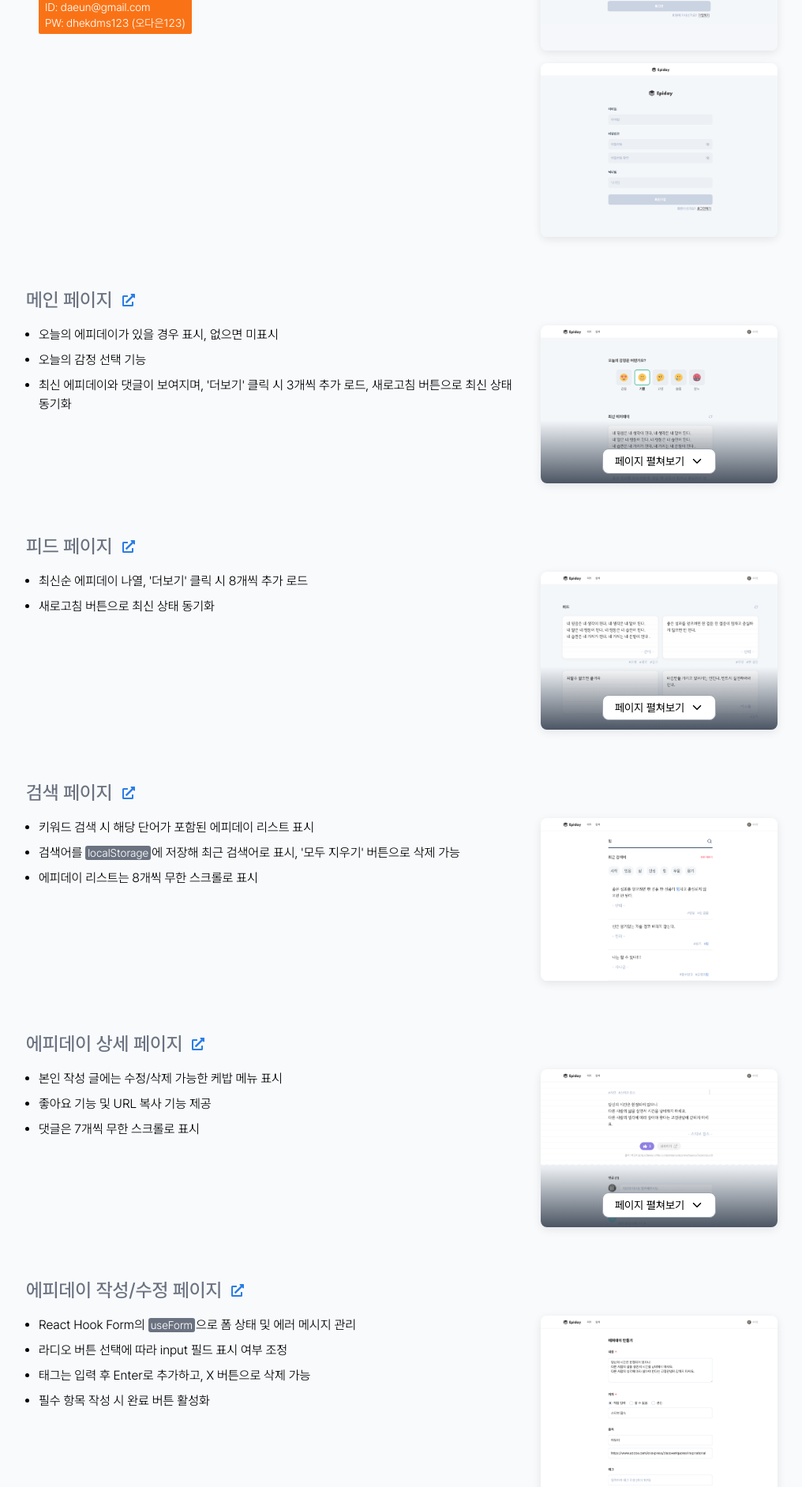
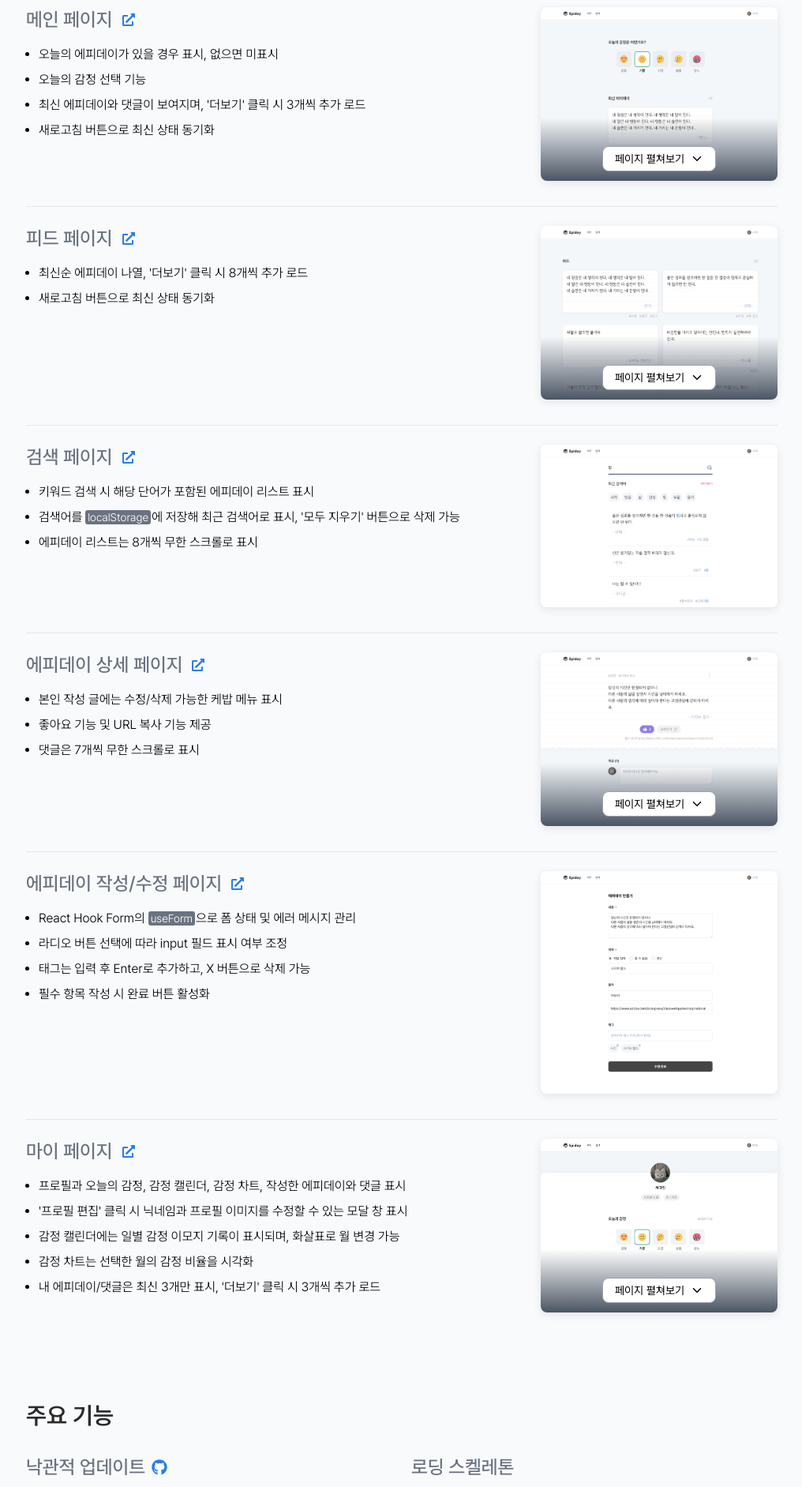
Before and after one commit to O-daeun/portfolio, a Next.js app: page /epiday in a window 1280 px wide. Shown: the part 3439-5322 px from the top of the page at 79% size, without its empty margins (131-1147 px from the left). Built offline with nearby package versions, Linux system fonts and the light colour scheme.

Commit message:
feat: epiday 페이지 주요기능 섹션 추가

```diff
--- a/app/epiday/page.tsx
+++ b/app/epiday/page.tsx
@@ -1,4 +1,5 @@
 import InnerLayout from '@/components/inner-layout';
+import FunctionSection from '@/components/pages/epiday-page/function-section';
 import MethodSection from '@/components/pages/epiday-page/method-section';
 import OverviewSection from '@/components/pages/epiday-page/overview-section';
 import PagesSection from '@/components/pages/epiday-page/pages-section';
@@ -17,15 +18,16 @@ export default function EpidayPage() {
           className="mx-auto mb-[70px] mt-6 w-[200px] sm:mt-16 sm:w-[250px]"
         />
       </InnerLayout>
-      <div className="shadow-big rounded-3xl bg-white py-20">
+      <div className="rounded-3xl bg-white py-20 shadow-big">
         <InnerLayout className="flex flex-col gap-10 sm:gap-20">
           <OverviewSection />
           <MethodSection />
           <TechStackSection />
         </InnerLayout>
       </div>
-      <InnerLayout className="pt-20">
+      <InnerLayout className="flex flex-col gap-14 pt-20 sm:gap-20">
         <PagesSection />
+        <FunctionSection />
       </InnerLayout>
     </div>
   );
--- a/components/code-box.tsx
+++ b/components/code-box.tsx
@@ -3,15 +3,16 @@ import { atomDark } from 'react-syntax-highlighter/dist/esm/styles/prism';
 
 interface Props {
   children: React.ReactNode;
+  className?: string;
 }
 
-export default function CodeBox({ children }: Props) {
+export default function CodeBox({ children, className }: Props) {
   return (
     <SyntaxHighlighter
       language="javascript"
       style={atomDark}
-      lineProps={{ style: { wordBreak: 'break-all', whiteSpace: 'pre-wrap' } }}
       wrapLines={true}
+      className={`!rounded-lg text-xs ${className}`}
     >
       {children}
     </SyntaxHighlighter>
--- /dev/null
+++ b/components/code-word.tsx
@@ -0,0 +1,11 @@
+interface Props {
+  children: string;
+}
+
+export default function CodeWord({ children }: Props) {
+  return (
+    <span className="mr-[1px] rounded-[3px] bg-gray-500 px-[3px] py-[1px] text-sm text-white">
+      {children}
+    </span>
+  );
+}
--- /dev/null
+++ b/components/pages/epiday-page/function-section.tsx
@@ -0,0 +1,89 @@
+import BlankLink from '@/components/blank-link';
+import CodeBox from '@/components/code-box';
+import CodeWord from '@/components/code-word';
+import Image from 'next/image';
+import { FaGithub } from 'react-icons/fa';
+import Section from './section';
+import SubTitle from './sub-title';
+
+const mutateCode = `const likeMutation = useMutation({
+  mutationFn: () => {
+    return isLiked ? deleteLike(session, id) : postLike(session, id);
+  },
+  onMutate: async () => {
+    await queryClient.cancelQueries({ queryKey: queryKeys.epiday.epidayDetails(id) });
+    const prevEpidayDetails = queryClient.getQueryData(queryKeys.epiday.epidayDetails(id));
+    queryClient.setQueryData(queryKeys.epiday.epidayDetails(id), (oldData: GetEpidayData) => ({
+      ...oldData,
+      likeCount: oldData.isLiked ? oldData.likeCount - 1 : oldData.likeCount + 1,
+      isLiked: !oldData.isLiked,
+    }));
+    return { prevEpidayDetails };
+  },
+  onError: (error, _, context) => {
+    showToast({ message: error.message, type: 'error' });
+    queryClient.setQueryData(queryKeys.epiday.epidayDetails(id), context.prevEpidayDetails);
+  },
+  onSettled: () => {
+    queryClient.invalidateQueries({ queryKey: queryKeys.epiday.epidayDetails(id) });
+  },
+});`;
+
+function Article({ children }: { children: React.ReactNode }) {
+  return (
+    <article className="flex max-h-fit flex-col gap-4 transition-all duration-1000">
+      {children}
+    </article>
+  );
+}
+
+function Ul({ children }: { children: React.ReactNode }) {
+  return <ul className="flex flex-col gap-2">{children}</ul>;
+}
+
+function Li({ children }: { children: React.ReactNode }) {
+  return <li className="ml-4 list-disc font-light">{children}</li>;
+}
+
+function FunctionImage({ name }: { name: string }) {
+  return (
+    <Image
+      src={`/epiday/${name}.png`}
+      width={800}
+      height={1500}
+      alt={name}
+      className="w-full shrink-0 rounded-lg shadow-custom"
+    />
+  );
+}
+
+export default function FunctionSection() {
+  return (
+    <Section title="주요 기능">
+      <div className="mt-6 grid grid-cols-1 gap-6 sm:grid-cols-2">
+        <Article>
+          <SubTitle className="flex items-center gap-2">
+            낙관적 업데이트
+            <BlankLink href="https://github.com/O-daeun/epiday">
+              <FaGithub className="size-5" />
+            </BlankLink>
+          </SubTitle>
+          <Ul>
+            <Li>
+              &apos;좋아요&apos; 클릭 및 댓글 삭제 시, React Query의 <CodeWord>onMutate</CodeWord>를
+              활용하여 낙관적 업데이트를 구현하여 사용자 경험 개선
+            </Li>
+            <CodeBox className="h-[250px]">{mutateCode}</CodeBox>
+          </Ul>
+        </Article>
+        <Article>
+          <SubTitle>로딩 스켈레톤</SubTitle>
+          <Ul>
+            <Li>API 데이터를 불러오는 동안 로딩 스켈레톤을 표시하여 화면 깨짐 방지</Li>
+          </Ul>
+          <FunctionImage name="skeleton2" />
+        </Article>
+      </div>
+    </Section>
+  );
+}
--- a/components/pages/epiday-page/pages-section.tsx
+++ b/components/pages/epiday-page/pages-section.tsx
@@ -2,6 +2,7 @@
 
 import BlankLink from '@/components/blank-link';
 import CodeBox from '@/components/code-box';
+import CodeWord from '@/components/code-word';
 import Image from 'next/image';
 import { useState } from 'react';
 import { FaExternalLinkAlt } from 'react-icons/fa';
@@ -16,14 +17,6 @@ const landingCode = `export default async function EpidaysSection() {
   // ...
 }`;
 
-function Article({ children }: { children: React.ReactNode }) {
-  return (
-    <article className="flex max-h-fit flex-col gap-4 transition-all duration-1000">
-      {children}
-    </article>
-  );
-}
-
 function PageTitle({ children, link }: { children: React.ReactNode; link: string }) {
   return (
     <SubTitle className="flex items-center gap-3">
@@ -36,32 +29,32 @@ function PageTitle({ children, link }: { children: React.ReactNode; link: string
 }
 
 function ContentsBox({ children }: { children: React.ReactNode }) {
-  return <div className="flex flex-col gap-6 sm:flex-row sm:justify-between">{children}</div>;
+  return (
+    <section className="flex flex-col gap-6 border-b border-gray-200 pb-8 pt-6 last-of-type:border-none sm:flex-row sm:justify-between">
+      {children}
+    </section>
+  );
+}
+
+function TextBox({ children }: { children: React.ReactNode }) {
+  return <div className="flex flex-col gap-4">{children}</div>;
 }
 
 function Ul({ children }: { children: React.ReactNode }) {
-  return <ul className="flex flex-col gap-2">{children}</ul>;
+  return <ul className="flex min-w-0 flex-col gap-2">{children}</ul>;
 }
 
 function Li({ children }: { children: React.ReactNode }) {
   return <li className="ml-4 list-disc font-light">{children}</li>;
 }
 
-function CodeWord({ children }: { children: string }) {
-  return (
-    <span className="mr-[1px] rounded-[3px] bg-gray-500 px-[3px] py-[1px] text-sm text-white">
-      {children}
-    </span>
-  );
-}
-
-function PageImageBox({ children, height }: { children: React.ReactNode; height: string }) {
+function PageImageBox({ children }: { children: React.ReactNode }) {
   const [isOpen, setIsOpen] = useState(false);
 
   return (
     <div className="relative flex shrink-0 flex-col">
       <div
-        className={`relative overflow-hidden rounded-lg shadow-custom transition-[max-height] duration-1000 ${isOpen ? 'max-h-full' : `max-h-[250px] ss:max-h-[300px] ${height}`}`}
+        className={`relative overflow-hidden rounded-lg shadow-custom transition-[max-height] duration-1000 ${isOpen ? 'max-h-full' : 'max-h-[250px] ss:max-h-[300px] sm:max-h-[220px]'}`}
       >
         {children}
         {!isOpen && (
@@ -95,26 +88,24 @@ function PageImage({ name }: { name: string }) {
 export default function PagesSection() {
   return (
     <Section title="페이지 소개">
-      <div className="mt-8 flex flex-col gap-16">
-        <Article>
+      <div className="flex flex-col">
+        <ContentsBox>
+          <TextBox>
             <PageTitle link="/">랜딩 페이지</PageTitle>
-          <ContentsBox>
             <Ul>
               <Li>SEO 최적화를 위해 서버 사이드 렌더링(SSR) 구현</Li>
-              <Li>
-                최신 에피데이 데이터를 서버에서 미리 API로 불러옴
+              <Li>최신 에피데이 데이터를 서버에서 미리 API로 불러옴</Li>
               <CodeBox>{landingCode}</CodeBox>
-              </Li>
               <Li>상단 프로필 버튼과 &apos;시작하기&apos; 버튼 클릭 시 로그인 페이지로 이동</Li>
             </Ul>
-            <PageImageBox height="sm:max-h-[280px]">
+          </TextBox>
+          <PageImageBox>
             <PageImage name="landing" />
           </PageImageBox>
         </ContentsBox>
-        </Article>
-        <Article>
+        <ContentsBox>
+          <TextBox>
             <PageTitle link="/login">로그인/회원가입 페이지</PageTitle>
-          <ContentsBox>
             <Ul>
               <Li>
                 React Hook Form의 <CodeWord>useForm</CodeWord>으로 폼 상태 및 에러 메시지 관리
@@ -131,43 +122,38 @@ export default function PagesSection() {
                 </div>
               </Li>
             </Ul>
-            <div className="flex shrink-0 flex-col gap-4">
+          </TextBox>
           <PageImage name="login" />
-              <PageImage name="signup" />
-            </div>
         </ContentsBox>
-        </Article>
-        <Article>
+        <ContentsBox>
+          <TextBox>
             <PageTitle link="/">메인 페이지</PageTitle>
-          <ContentsBox>
             <Ul>
               <Li>오늘의 에피데이가 있을 경우 표시, 없으면 미표시</Li>
               <Li>오늘의 감정 선택 기능</Li>
-              <Li>
-                최신 에피데이와 댓글이 보여지며, &apos;더보기&apos; 클릭 시 3개씩 추가 로드,
-                새로고침 버튼으로 최신 상태 동기화
-              </Li>
+              <Li>최신 에피데이와 댓글이 보여지며, &apos;더보기&apos; 클릭 시 3개씩 추가 로드</Li>
+              <Li>새로고침 버튼으로 최신 상태 동기화</Li>
             </Ul>
-            <PageImageBox height="sm:max-h-[200px]">
+          </TextBox>
+          <PageImageBox>
             <PageImage name="epidays" />
           </PageImageBox>
         </ContentsBox>
-        </Article>
-        <Article>
+        <ContentsBox>
+          <TextBox>
             <PageTitle link="/feed">피드 페이지</PageTitle>
-          <ContentsBox>
             <Ul>
               <Li>최신순 에피데이 나열, &apos;더보기&apos; 클릭 시 8개씩 추가 로드</Li>
               <Li>새로고침 버튼으로 최신 상태 동기화</Li>
             </Ul>
-            <PageImageBox height="sm:max-h-[200px]">
+          </TextBox>
+          <PageImageBox>
             <PageImage name="feed" />
           </PageImageBox>
         </ContentsBox>
-        </Article>
-        <Article>
+        <ContentsBox>
+          <TextBox>
             <PageTitle link="/search">검색 페이지</PageTitle>
-          <ContentsBox>
             <Ul>
               <Li>키워드 검색 시 해당 단어가 포함된 에피데이 리스트 표시</Li>
               <Li>
@@ -176,25 +162,25 @@ export default function PagesSection() {
               </Li>
               <Li>에피데이 리스트는 8개씩 무한 스크롤로 표시</Li>
             </Ul>
+          </TextBox>
           <PageImage name="search" />
         </ContentsBox>
-        </Article>
-        <Article>
+        <ContentsBox>
+          <TextBox>
             <PageTitle link="/epidays/833">에피데이 상세 페이지</PageTitle>
-          <ContentsBox>
             <Ul>
               <Li>본인 작성 글에는 수정/삭제 가능한 케밥 메뉴 표시</Li>
               <Li>좋아요 기능 및 URL 복사 기능 제공</Li>
               <Li>댓글은 7개씩 무한 스크롤로 표시</Li>
             </Ul>
-            <PageImageBox height="sm:max-h-[200px]">
+          </TextBox>
+          <PageImageBox>
             <PageImage name="epidays-detail" />
           </PageImageBox>
         </ContentsBox>
-        </Article>
-        <Article>
+        <ContentsBox>
+          <TextBox>
             <PageTitle link="/addepiday">에피데이 작성/수정 페이지</PageTitle>
-          <ContentsBox>
             <Ul>
               <Li>
                 React Hook Form의 <CodeWord>useForm</CodeWord>으로 폼 상태 및 에러 메시지 관리
@@ -203,12 +189,12 @@ export default function PagesSection() {
               <Li>태그는 입력 후 Enter로 추가하고, X 버튼으로 삭제 가능</Li>
               <Li>필수 항목 작성 시 완료 버튼 활성화</Li>
             </Ul>
+          </TextBox>
           <PageImage name="form" />
         </ContentsBox>
-        </Article>
-        <Article>
+        <ContentsBox>
+          <TextBox>
             <PageTitle link="/mypage">마이 페이지</PageTitle>
-          <ContentsBox>
             <Ul>
               <Li>프로필과 오늘의 감정, 감정 캘린더, 감정 차트, 작성한 에피데이와 댓글 표시</Li>
               <Li>
@@ -220,11 +206,11 @@ export default function PagesSection() {
                 내 에피데이/댓글은 최신 3개만 표시, &apos;더보기&apos; 클릭 시 3개씩 추가 로드
               </Li>
             </Ul>
-            <PageImageBox height="sm:max-h-[230px]">
+          </TextBox>
+          <PageImageBox>
             <PageImage name="mypage" />
           </PageImageBox>
         </ContentsBox>
-        </Article>
       </div>
     </Section>
   );
```
Also changed, not shown: public/epiday/skeleton1.png (added), public/epiday/skeleton2.png (added). Lines whose indentation alone changed are shown as unchanged.
